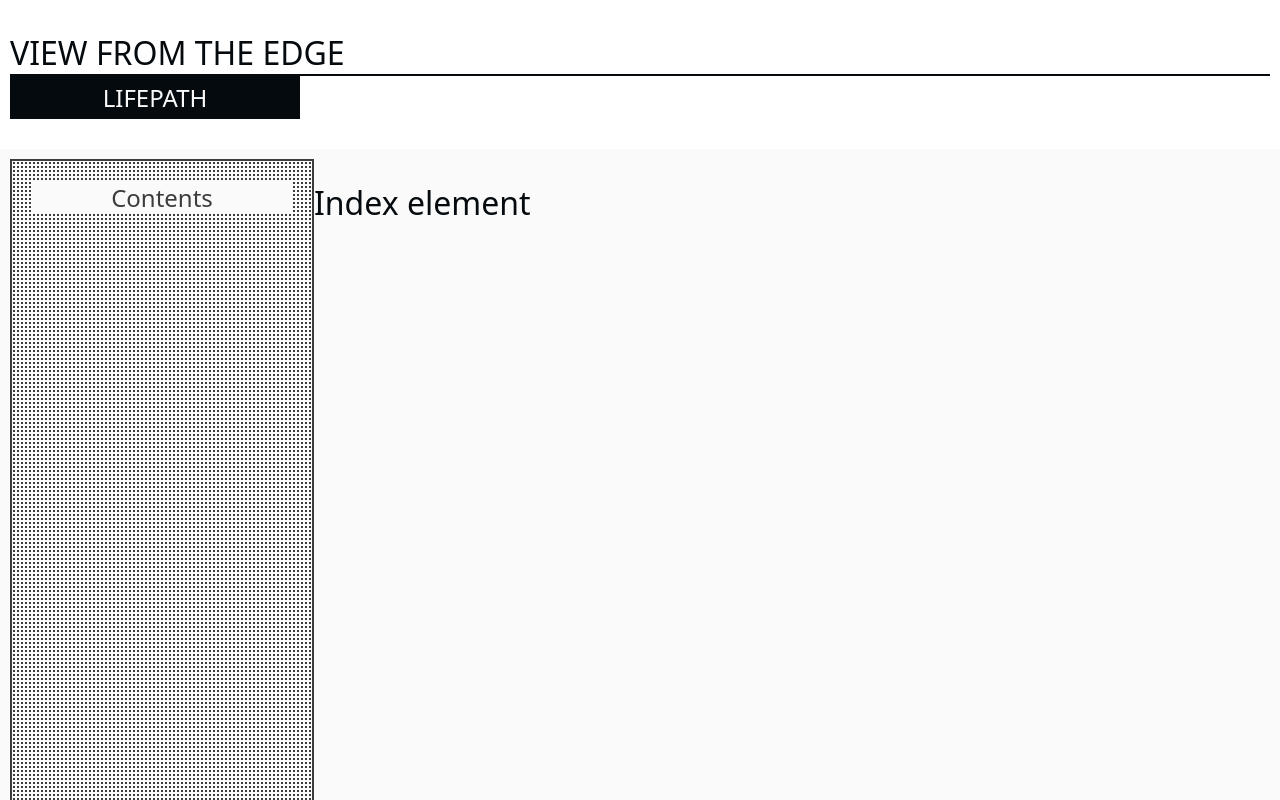
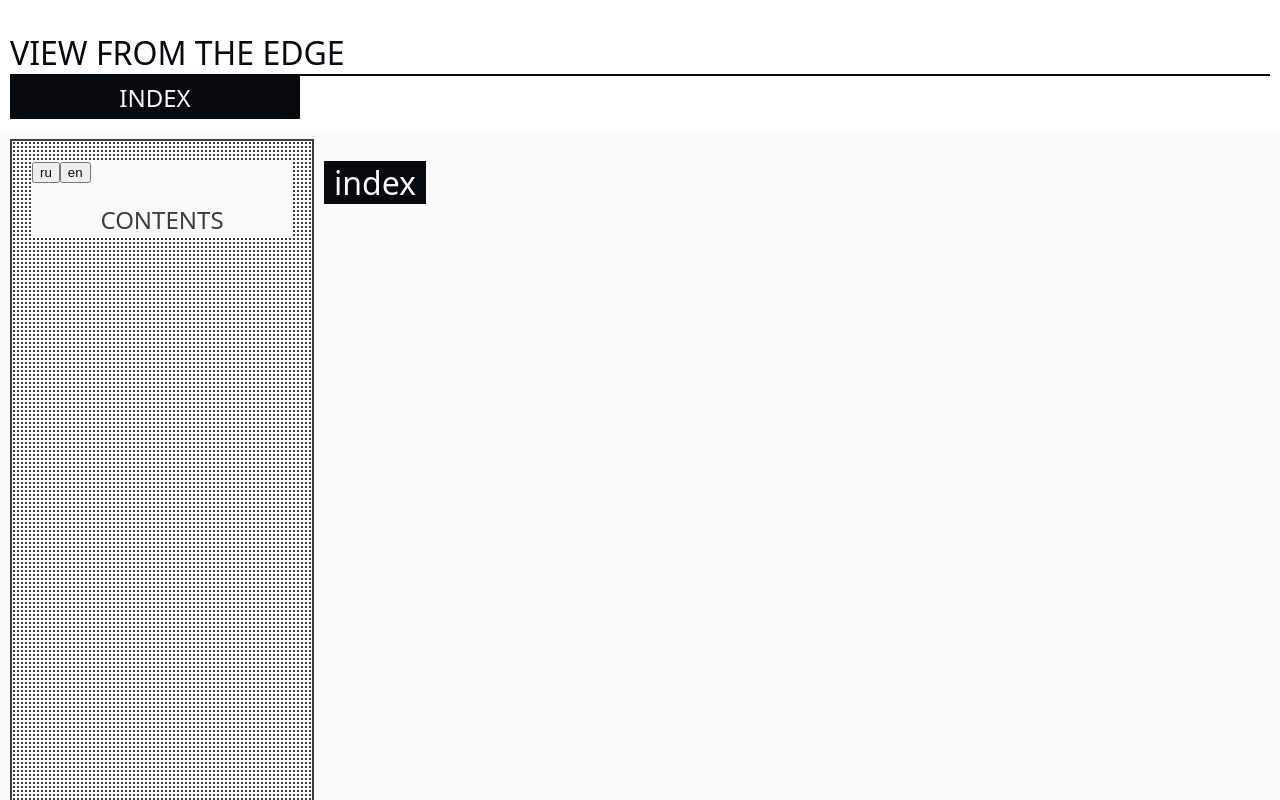
Before and after one commit to DegustatorPonos/cyberpunk_su, a React (Create React App) app in the folder front/: page / in a window 1280 px wide. Shown: the top 800 px of the page. Built offline with nearby package versions, Linux system fonts and the light colour scheme; a web font is replaced by a local one.

Commit message:
Language toggle

```diff
--- a/front/src/App.css
+++ b/front/src/App.css
@@ -8,3 +8,14 @@
 .App > div {
     padding: 10px;
 }
+
+.AppContents > div {
+    padding-left: 10px;
+}
+
+.AppContents > div > h1 {
+    background-color: var(--colorscheme-black);
+    color: var(--colorscheme-white);
+    padding-left: 10px;
+    padding-right: 10px;
+}
--- a/front/src/App.tsx
+++ b/front/src/App.tsx
@@ -5,6 +5,8 @@
 import IndexElement from './Emelents/IndexElement';
 import ClassesList from './Emelents/ClassList';
 import Topbar from './Emelents/Topbar';
+import { AllowedLanguages, LanguageContext } from './Locales/Context';
+import { useState } from 'react';
 
 const router = createBrowserRouter([
     {
@@ -18,14 +20,25 @@
 ]);
 
 function App() {
+    const [lang, setLang] = useState<AllowedLanguages>("en");
+
+    function SetLanguage(newLang: AllowedLanguages) {
+        console.log(`Setting a new language ${newLang}...`);
+        setLang(newLang);
+    }
+
     return (
-        <div className='App'>
-            <Topbar />
-            <div className='AppContents'>
-                <Sidebar />
-                <RouterProvider router={router} />
+        <LanguageContext.Provider value={lang}>
+            <div className='App'>
+                <Topbar />
+                <div className='AppContents'>
+                    <Sidebar
+                        setLang={SetLanguage}
+                        />
+                    <RouterProvider router={router} />
+                </div>
             </div>
-        </div>
+        </LanguageContext.Provider>
     );
 }
 
--- a/front/src/Emelents/Elements.css
+++ b/front/src/Emelents/Elements.css
@@ -35,7 +35,7 @@
     max-width: var(--width);
     min-height: 30px;
     padding: 5px;
-    margin-top: 0px;
+    margin: 0px;
     background-color: var(--colorscheme-black);
     color: var(--colorscheme-white);
     text-align: center;
@@ -48,6 +48,7 @@
     background-color: var(--colorscheme-white);
     color: var(--colorscheme-gray);
     margin: 20px;
+    text-transform: uppercase;
 }
 
 .SidebarContents > h1 {
--- a/front/src/Emelents/IndexElement.tsx
+++ b/front/src/Emelents/IndexElement.tsx
@@ -1,7 +1,11 @@
+import { useState } from "react";
+import { GetString } from "../Locales/Locales";
+
 function IndexElement() {
+    const [lang, setLang] = useState('en');
     return (
         <div>
-            <h1> Index element </h1>
+            <h1> {GetString("index", lang)} </h1>
         </div>
     );
 }
--- a/front/src/Emelents/Sidebar.tsx
+++ b/front/src/Emelents/Sidebar.tsx
@@ -1,10 +1,21 @@
+import { useContext } from 'react';
+import { AllowedLanguages, LanguageContext } from '../Locales/Context';
+import { GetString } from '../Locales/Locales';
 import './Elements.css';
 
-function Sidebar() {
+type SidebarProps = {
+    setLang: (newLang: AllowedLanguages) => void;
+};
+
+function Sidebar({setLang}: SidebarProps) {
+    var language = useContext(LanguageContext);
+
     return (
         <nav className='Sidebar'>
             <div className='SidebarContents'>
-                <h1> Contents </h1>
+                <button onClick={() => setLang("ru")}> ru </button>
+                <button onClick={() => setLang("en")}> en </button>
+                <h1> {GetString("contents", language)} </h1>
                 <ul>
                 </ul>
             </div>
--- a/front/src/Emelents/Topbar.tsx
+++ b/front/src/Emelents/Topbar.tsx
@@ -1,12 +1,31 @@
+import { useContext } from "react";
+import { LanguageContext } from "../Locales/Context";
+import { GetString } from "../Locales/Locales";
+
+const defaultPathName = 'index';
+
 function Topbar() {
+    var language = useContext(LanguageContext);
+    let path =  getTopbarElement(window.location.pathname);
+
     return (
         <div className="Topbar">
             <h1> View from the edge </h1>
             <div className="TopbarContents">
-                <h2> Lifepath </h2>
+                <h2> {GetString(path, language)} </h2>
             </div>
         </div>
     );
 }
 
+// Extracts the black part thing from the path
+function getTopbarElement(fullPath: string): string {
+    let path = fullPath.replace('/', '');
+    if (path.length === 0) {
+        path = defaultPathName;
+    }
+
+    return path.split('/')[0];
+}
+
 export default Topbar;
--- /dev/null
+++ b/front/src/Locales/Context.tsx
@@ -0,0 +1,5 @@
+import { createContext } from "react";
+
+export type AllowedLanguages = "en" | "ru";
+
+export const LanguageContext = createContext<AllowedLanguages>("en");
--- /dev/null
+++ b/front/src/Locales/Language.ts
@@ -0,0 +1,5 @@
+class Language {
+    LocalizedStrings: Map<string, string>;
+}
+
+export default Language;
--- /dev/null
+++ b/front/src/Locales/Locales.ts
@@ -0,0 +1,30 @@
+import { createContext } from 'vm';
+import { LanguageContext } from './Context';
+import en_us from './en_US';
+import Language from './Language';
+import ru_ru from './ru_RU';
+
+
+const defaultLocale: Language = en_us;
+
+const nameToLocale = new Map<string, Language>([
+    ['en', en_us],
+    ['ru', ru_ru],
+]);
+
+function getCurrentLocale(lang: string): Language {
+    const outp = nameToLocale.get(lang);
+    if (outp == undefined) return defaultLocale;
+    return outp;
+}
+
+export function GetString(query: string, lang: string): string {
+    const locale = getCurrentLocale(lang);
+    const found = locale.LocalizedStrings.get(query);
+    if (found == undefined) return defaultLocale.LocalizedStrings.get(query) || query;
+    return found;
+}
+
+export function SetLocale(locale: string, setLang: (x: string) => void) {
+    if (nameToLocale.has(locale)) setLang(locale);
+}
--- /dev/null
+++ b/front/src/Locales/en_US.ts
@@ -0,0 +1,10 @@
+import Language from "./Language";
+
+const lang = new Language();
+lang.LocalizedStrings = new Map<string, string>([
+    ["index", "index"],
+    ["classes", "classes"],
+    ["contents", "contents"],
+]);
+
+export default lang;
--- /dev/null
+++ b/front/src/Locales/ru_RU.ts
@@ -0,0 +1,10 @@
+import Language from "./Language";
+
+const lang = new Language();
+lang.LocalizedStrings = new Map<string, string>([
+    ["index", "главная"],
+    ["classes", "классы"],
+    ["contents", "содержание"],
+]);
+
+export default lang;
--- a/front/tsconfig.json
+++ b/front/tsconfig.json
@@ -1,6 +1,9 @@
 {
   "compilerOptions": {
     "target": "es5",
+    "resolveJsonModule": true,
+    "esModuleInterop": true,
+    "strictPropertyInitialization": false,
     "lib": [
       "dom",
       "dom.iterable",
```
